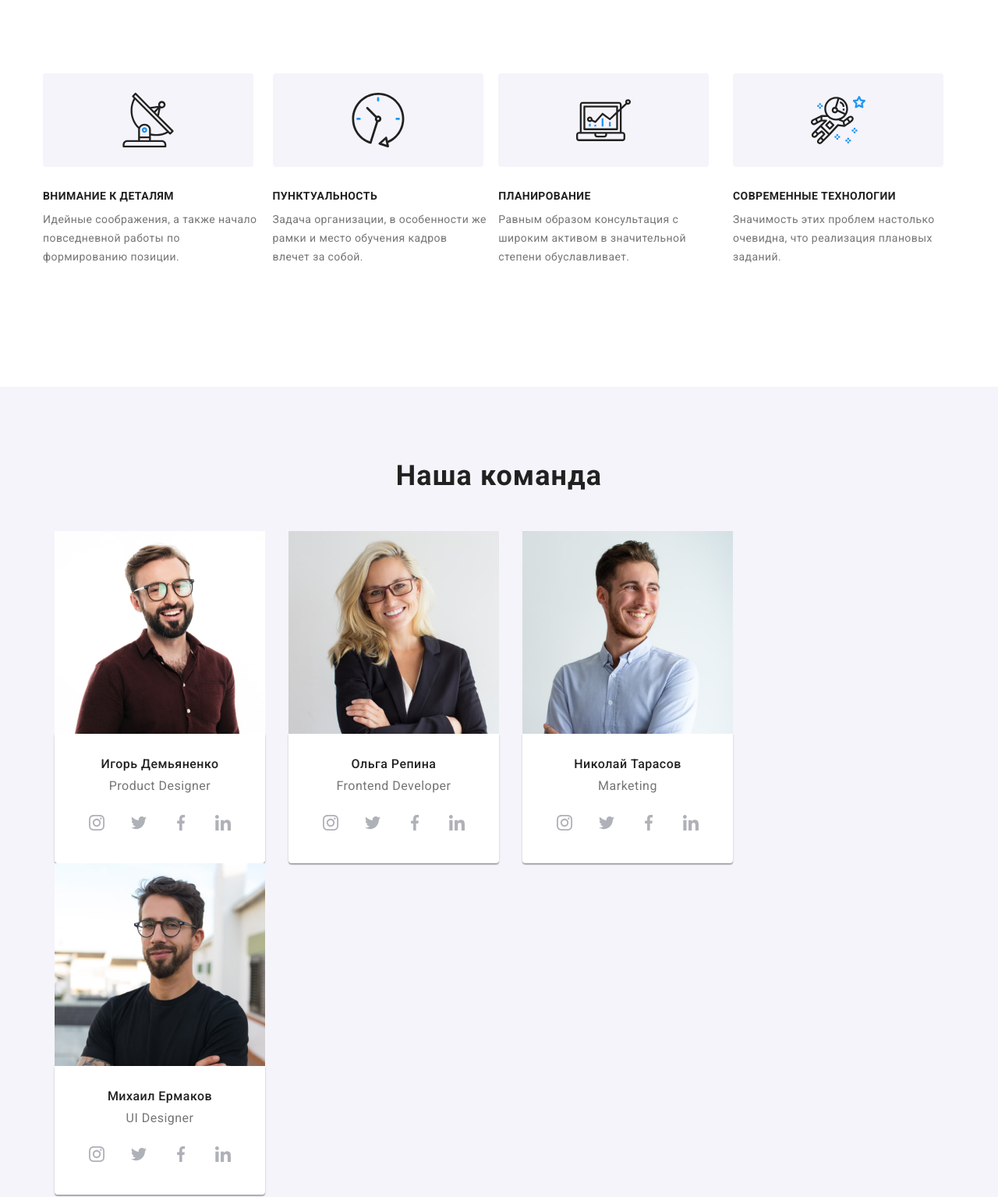
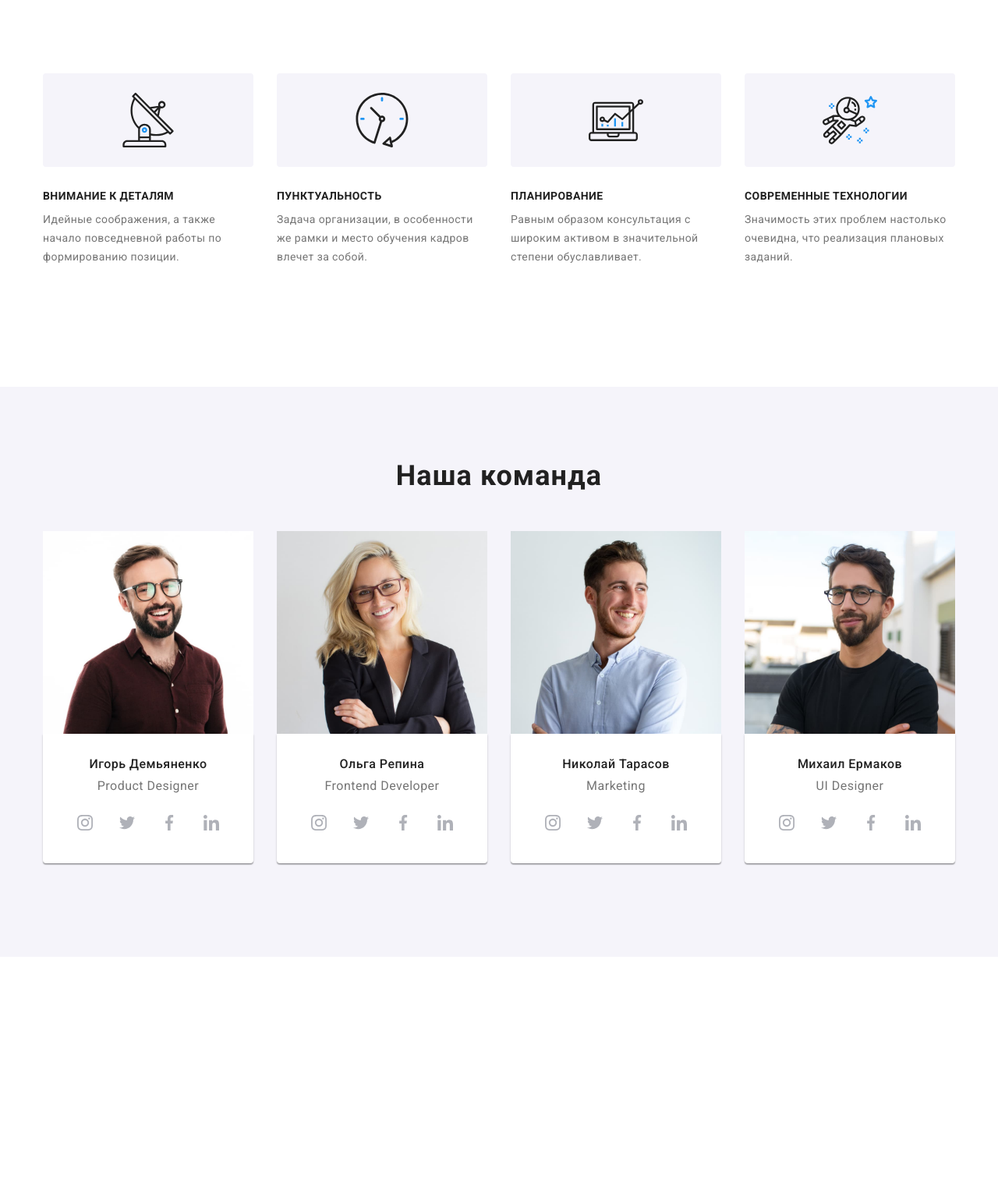
Before and after one commit to Dartantyana/goit-markup-hw-08, a plain HTML site: page index.html in a window 1280 px wide. Shown: the part 677-2212 px from the top of the page at 78% size. After the commit the page ends 1904 px from the top, so only its background shows below. Drawn offline with nearby package versions, Linux system fonts and the light colour scheme.

Commit message:
team-section

```diff
--- a/sass/base/_excellence.scss
+++ b/sass/base/_excellence.scss
@@ -38,14 +38,7 @@
   padding-top: 60px;
 }
 
-@media screen and (max-width: 767px) {
-  .excellence-list {
-    display: flex;
-    flex-wrap: wrap;
-  }
-}
-
-@media screen and (min-width: 768px) and (max-width: 1199px) {
+@media screen and (min-width: 768px) {
   .excellence-list {
     display: flex;
     flex-wrap: wrap;
@@ -67,8 +60,8 @@
   }
   .excellence-list {
     display: flex;
+    flex-wrap: nowrap;
     margin-left: -30px;
-    margin-top: 0;
     text-align: left;
   }
   .excellence-image-list {
@@ -82,7 +75,7 @@
     margin-bottom: 30px;
   }
   .elements-section {
-    margin-left: 15px;
+    margin-left: 30px;
     &:nth-last-of-type(n + 4) {
       margin-bottom: 30px;
     }
--- a/sass/base/_header.scss
+++ b/sass/base/_header.scss
@@ -247,7 +247,7 @@
 
 @media screen and (min-width: 1200px) {
   .container {
-    width: 1170px;
+    width: 1200px;
   }
   .header-page {
     color: var(--primary-text-color-theme-light);
--- a/sass/base/_team-section.scss
+++ b/sass/base/_team-section.scss
@@ -10,7 +10,7 @@
 .team-section-list {
   display: flex;
   flex-wrap: wrap;
-  margin-left: -30px;
+  justify-content: center;
 }
 
 .section-item-style {
@@ -74,6 +74,20 @@
 }
 
 .elements-team-section {
-  flex-basis: calc((100% - 120px) / 4);
-  margin-left: 30px;
+  margin-bottom: 30px;
 }
+
+@media screen and (min-width: 768px) {
+}
+
+@media screen and (min-width: 1200px) {
+  .team-section-list {
+    display: flex;
+    flex-wrap: wrap;
+    margin-left: -30px;
+  }
+  .elements-team-section {
+    flex-basis: calc((100% - 120px) / 4);
+    margin-left: 30px;
+  }
+}
```
Also changed, not shown: css/main.css, css/main.min.css.
